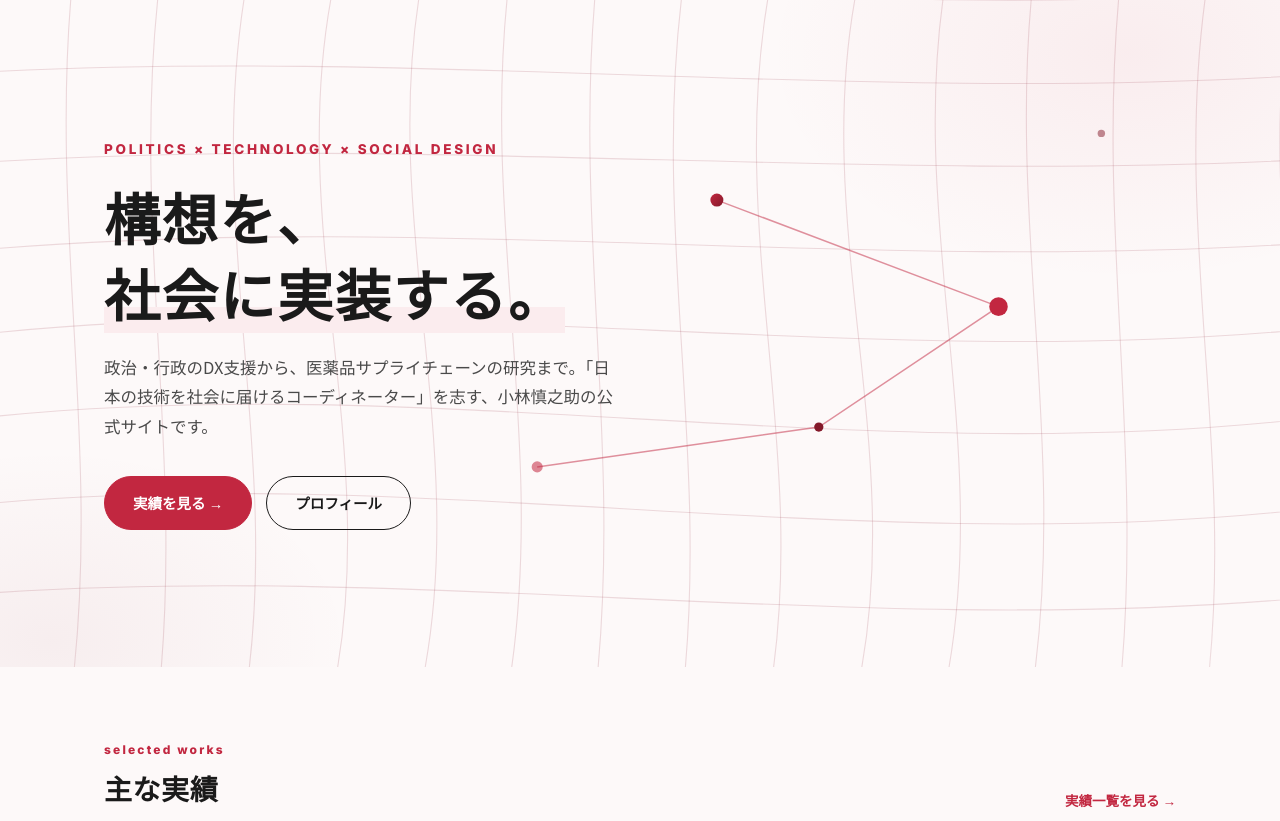
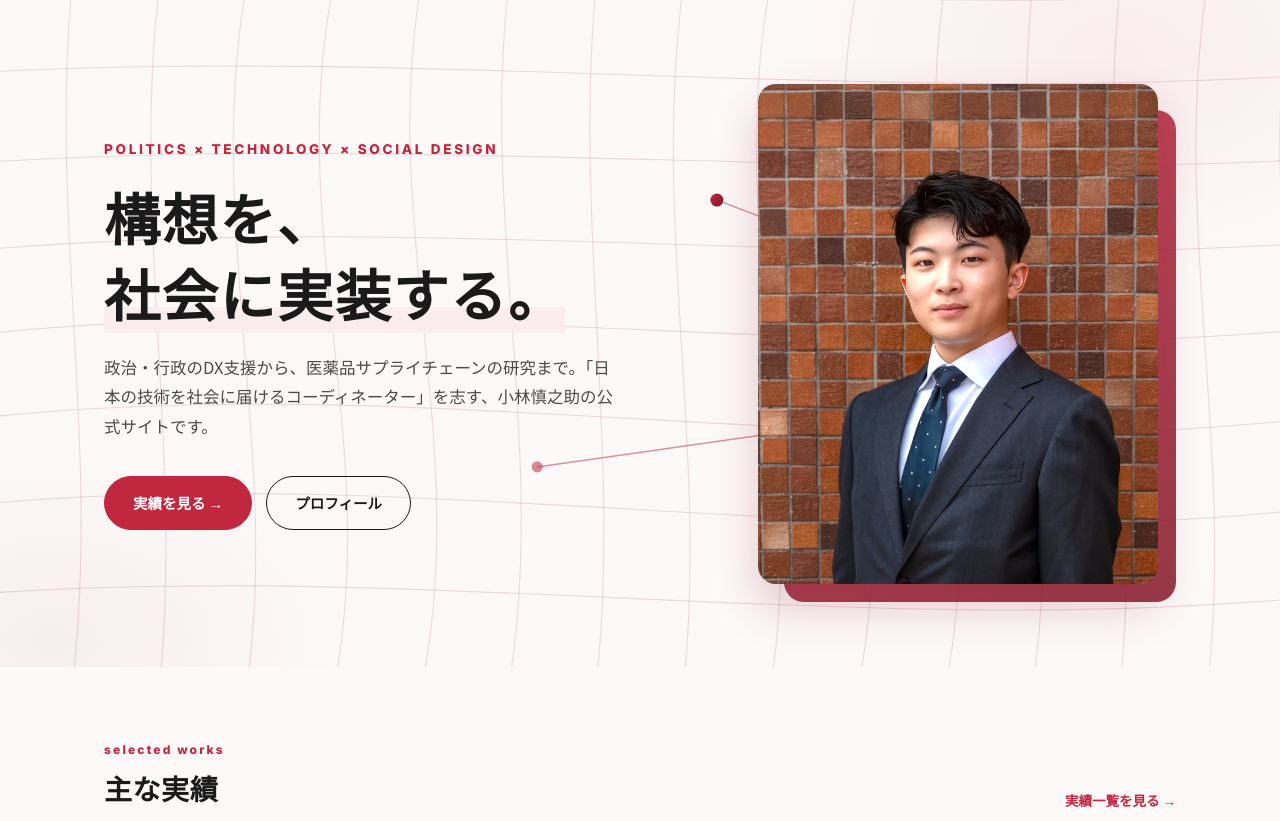
Before and after one commit to shinnon21/main, a WordPress theme: template kobayashi-theme/front-page.php in a window 1280 px wide. Shown: the part 73-894 px from the top of the page. Run offline with PHP 8.4 and a stand-in for WordPress, Linux system fonts and the light colour scheme; the site name, menu and one post (Sample post) are stand-ins, and other content is empty; some libraries are stand-ins or nearby versions.

Commit message:
v1.22.0: ヒーローに本人写真（額装風ポートレート）を追加
- front-page.php のヒーロー右カラム(.85fr)に本人写真を追加。
  原本を4:5にクロップした assets/img/kobayashi-hero.jpg を、角丸＋影＋
  背後にずらしたクリムゾンの面(::before)で額装風に表示
- モバイル(≤960)は order:-1 で写真をコピーの上へ・max-width:210px、
  英語キッカーラベルを縮小してはみ出しを解消。中央寄せに
- 既存の波打つ格子アニメ(.hero-visual)は写真の背後に維持

Co-Authored-By: Claude Fable 5 <noreply@anthropic.com>
Claude-Session: https://claude.ai/code/session_01EV5BD81g3t4jvHyGFTYdcN

```diff
--- a/kobayashi-theme/front-page.php
+++ b/kobayashi-theme/front-page.php
@@ -33,6 +33,9 @@ get_header();
 				<a class="btn primary" href="<?php echo esc_url( get_post_type_archive_link( 'works' ) ); ?>"><?php echo esc_html( kb_t( '実績を見る →', 'View works →' ) ); ?></a>
 				<a class="btn ghost" href="<?php echo esc_url( kb_home( '/profile/' ) ); ?>"><?php echo esc_html( kb_t( 'プロフィール', 'Profile' ) ); ?></a>
 			</div>
+		</div>
+		<div class="hero-photo">
+			<img src="<?php echo esc_url( get_template_directory_uri() . '/assets/img/kobayashi-hero.jpg?v=' . wp_get_theme()->get( 'Version' ) ); ?>" alt="<?php echo esc_attr( kb_t( '小林慎之助', 'Shinnosuke Kobayashi' ) ); ?>" width="680" height="850" loading="eager" fetchpriority="high">
 		</div>
 	</div>
 </section>
--- a/kobayashi-theme/style.css
+++ b/kobayashi-theme/style.css
@@ -3,7 +3,7 @@ Theme Name: Kobayashi Portfolio
 Theme URI: https://shinnosuke-kobayashi.jp/
 Author: Shinnosuke Kobayashi
 Description: 「小林慎之助」ポートフォリオサイト用オリジナルテーマ。サイト設計書v1.1・デザインカンプ準拠。カスタム投稿タイプ（実績・コラム・お知らせ・資料）と条件検索を実装。
-Version: 1.21.7
+Version: 1.22.0
 Requires at least: 6.0
 Requires PHP: 8.0
 License: GNU General Public License v2 or later
@@ -104,6 +104,12 @@ html.menu-open{overflow:hidden}
 .hero h1 .u{background:linear-gradient(transparent 68%,var(--tint-light) 68%)}
 .hero .lead{margin-top:22px;font-size:16.5px;color:#4a4a4a;max-width:520px}
 .hero .cta{margin-top:34px;display:flex;gap:14px;flex-wrap:wrap}
+/* ヒーローの本人写真（右カラム＝額装風。背後にずらしたクリムゾンの面） */
+.hero-photo{position:relative;justify-self:center;width:100%;max-width:400px}
+.hero-photo img{position:relative;z-index:2;width:100%;height:auto;border-radius:18px;display:block;
+  box-shadow:0 22px 46px rgba(132,25,42,.22)}
+.hero-photo::before{content:"";position:absolute;z-index:1;inset:26px -18px -18px 26px;border-radius:20px;
+  background:linear-gradient(150deg,var(--crimson),var(--deep));opacity:.85}
 /* 背景格子＝ヒーロー全面（キャッチコピーの背後まで敷く）。操作は.hero側で拾う。
    端に向かって格子をフェードさせ、ヘッダー・ティッカー境界に呼吸をつくる */
 .hero-visual{position:absolute;inset:0;z-index:1;pointer-events:none;
@@ -598,7 +604,13 @@ footer.site-footer .bottom .lang-switch .on{color:#fff}
   .gnav-extra .sns-row{justify-content:flex-start}
   .gnav-extra .btn{justify-content:center}
   .hero{padding:48px 0 56px}
-  .hero .container{grid-template-columns:1fr}
+  /* モバイルは1カラム。写真はコピーの上に置き、コンパクトに */
+  .hero .container{grid-template-columns:1fr;text-align:center}
+  .hero .lbl{font-size:10.5px;letter-spacing:.08em;margin-bottom:12px}
+  .hero .lead{margin-left:auto;margin-right:auto}
+  .hero .cta{justify-content:center}
+  .hero-photo{order:-1;max-width:210px;margin:0 auto 6px}
+  .hero-photo::before{inset:14px -12px -12px 14px}
   .featured{grid-template-columns:1fr}
   .grid3,.doc-grid{grid-template-columns:repeat(2,1fr)}
   .col-wrap{grid-template-columns:1fr}
```
Also changed, not shown: CLAUDE.md (+1 -1 lines), kobayashi-theme/assets/img/kobayashi-hero.jpg (added), 1 other file.
